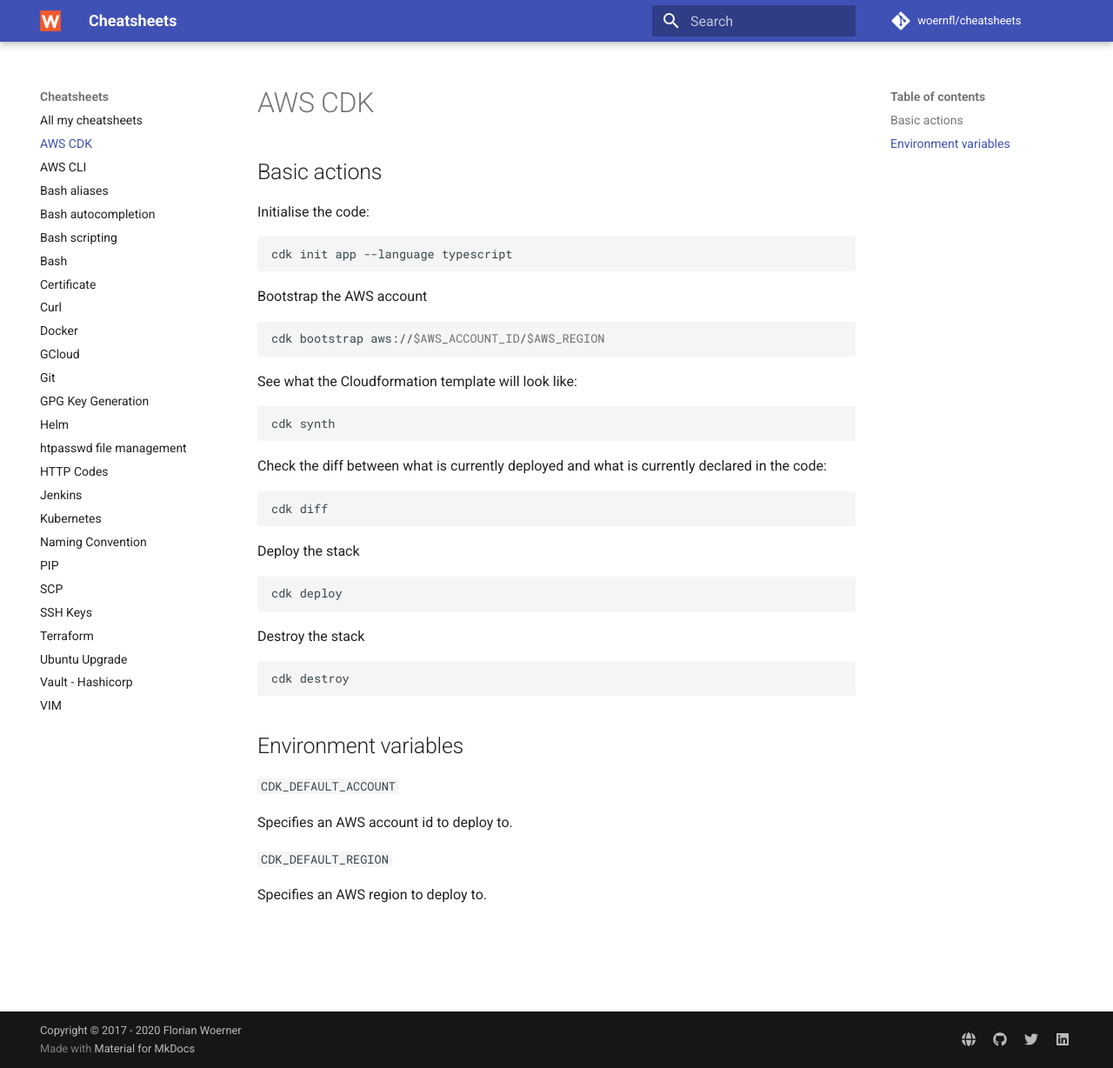
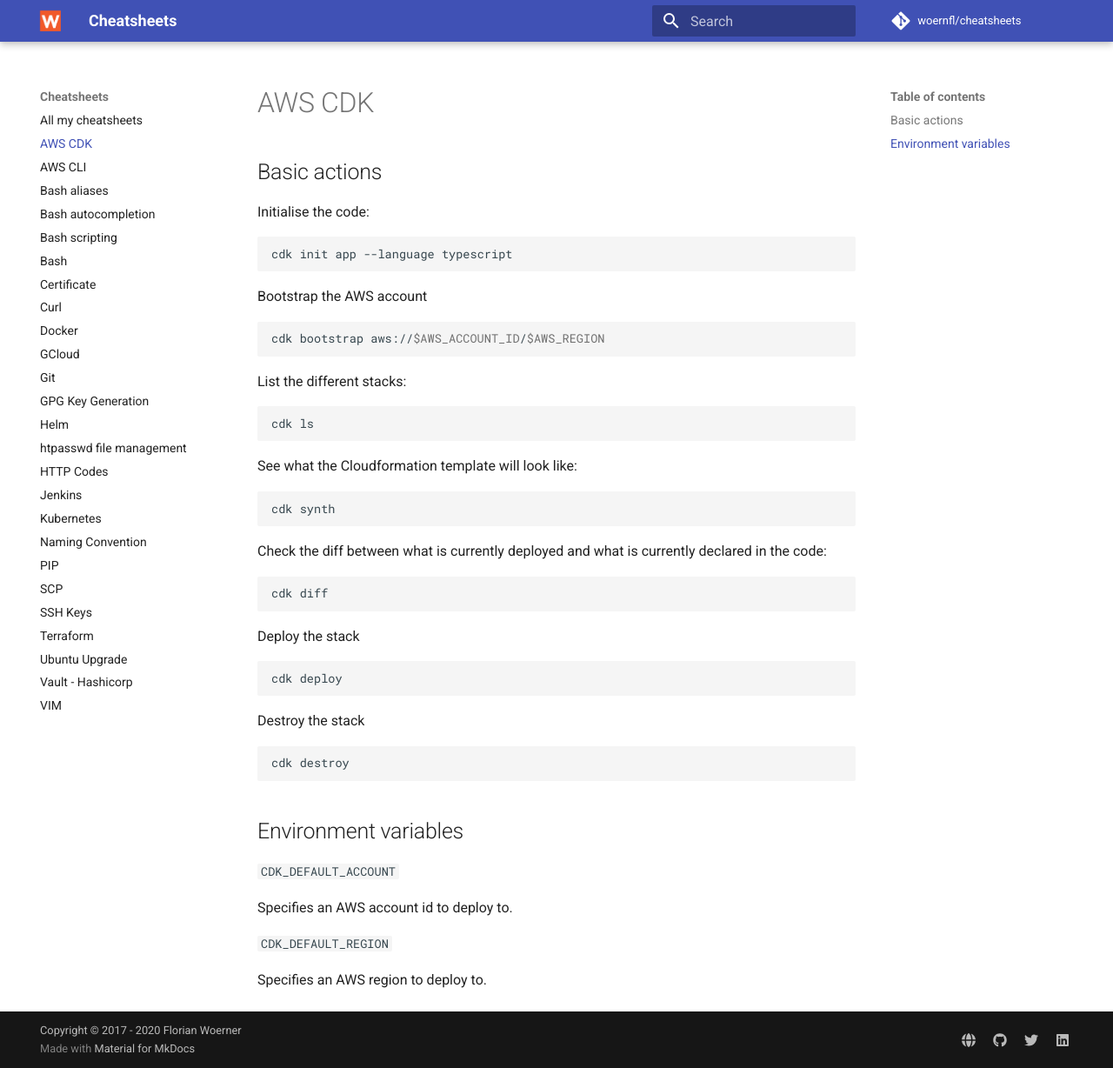
Before and after one commit to woernfl/cheatsheets, an MkDocs documentation site: the page built from docs/aws-cdk.md, in a window 1280 px wide and 1228 px high. Shown: the whole window at 87% size. Built offline with MkDocs 1.6.1 and Material for MkDocs 9.7.7, drawn with Linux system fonts in a browser that asks for light colours; comment, search, counter and statistics services are not loaded.

Commit message:
Update aws-cdk.md

````diff
--- a/docs/aws-cdk.md
+++ b/docs/aws-cdk.md
@@ -12,6 +12,11 @@
 
 ```bash
 cdk bootstrap aws://$AWS_ACCOUNT_ID/$AWS_REGION
+```
+List the different stacks:
+
+```bash
+cdk ls
 ```
 
 See what the Cloudformation template will look like:
````
